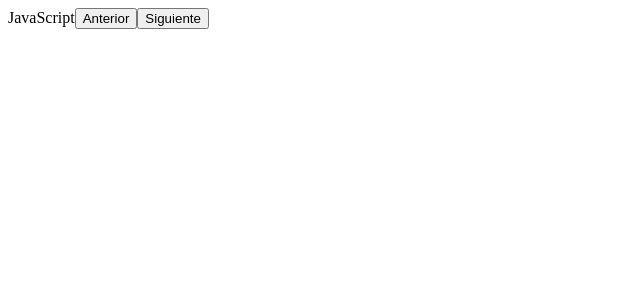
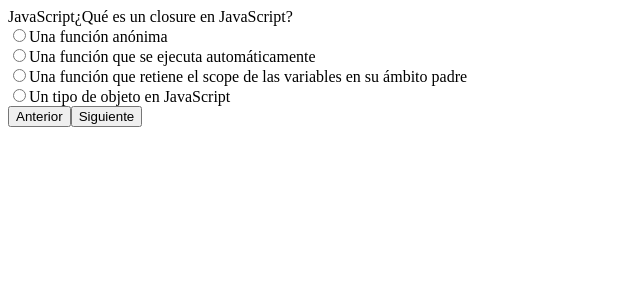
Before and after one commit to MarcoAlayn/quiz-app, a React (Vite) app: page / in a window 1280 px wide. Shown: the top 300 px of the page, without its empty margins (0-640 px from the left). Built offline with nearby package versions, Linux system fonts and the light colour scheme.

Commit message:
handlerchange

```diff
--- a/src/App.tsx
+++ b/src/App.tsx
@@ -1,4 +1,4 @@
-import React, { useState } from "react";
+import React, { ChangeEvent, ReactEventHandler, useState } from "react";
 import preguntas from "../src/questions/questions.json";
 
 interface Pregunta {
@@ -15,14 +15,36 @@
 function App() {
   const [preguntasList, setPreguntasList] = useState<Pregunta[]>(preguntas);
   const [preguntaActual, setPreguntaActual] = useState<number>(0);
+  const [isCorrect, setIsCorrect] = useState<boolean>(false);
+  const [preguntaElegida, setPreguntaElegida] = useState<string>("");
+
   const currentCuestion = Array(preguntasList[preguntaActual]);
-
-  console.log(currentCuestion);
+  const handlerChange = (e: ChangeEvent<HTMLInputElement>) => {
+    console.log(e.target.value);
+    return setPreguntaElegida(e.target.value);
+  };
 
   return (
     <div>
       {currentCuestion.map((item) => (
-        <span key={item.pregunta}>{item.tema}</span>
+        <>
+          <span key={item.pregunta}>{item.tema}</span>
+          <span>{item.pregunta}</span>
+          <span>
+            {item.respuestas.map((option) => (
+              <div key={option}>
+                <input
+                  type="radio"
+                  name={item.pregunta}
+                  value={option}
+                  checked={preguntaElegida === option}
+                  onChange={handlerChange}
+                />
+                <span>{option}</span>
+              </div>
+            ))}
+          </span>
+        </>
       ))}
       <button
         type="button"
```
